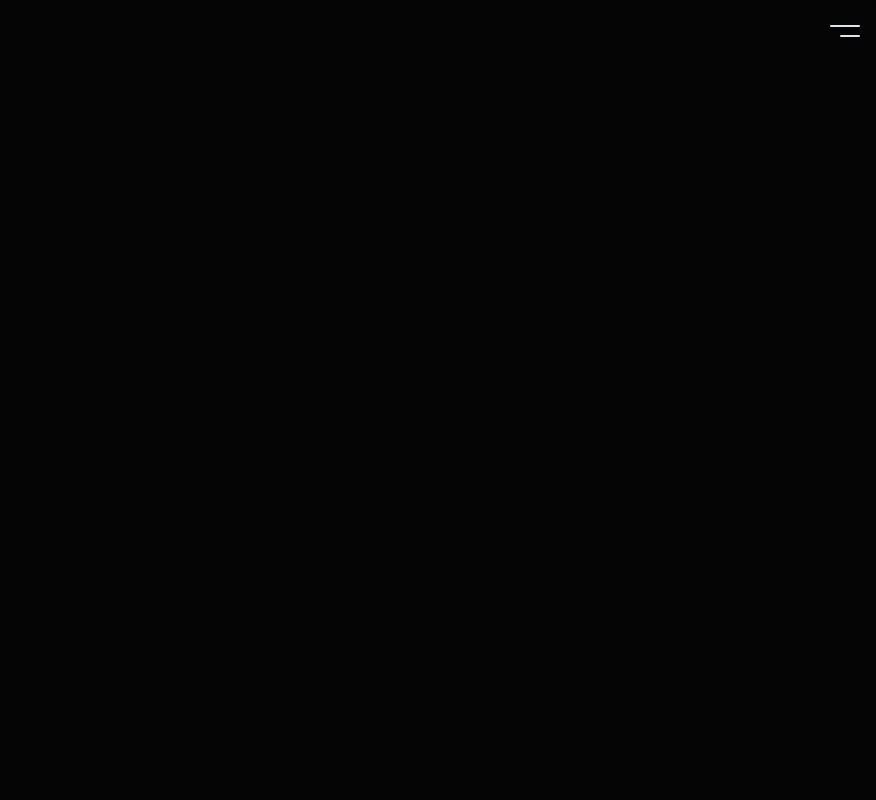
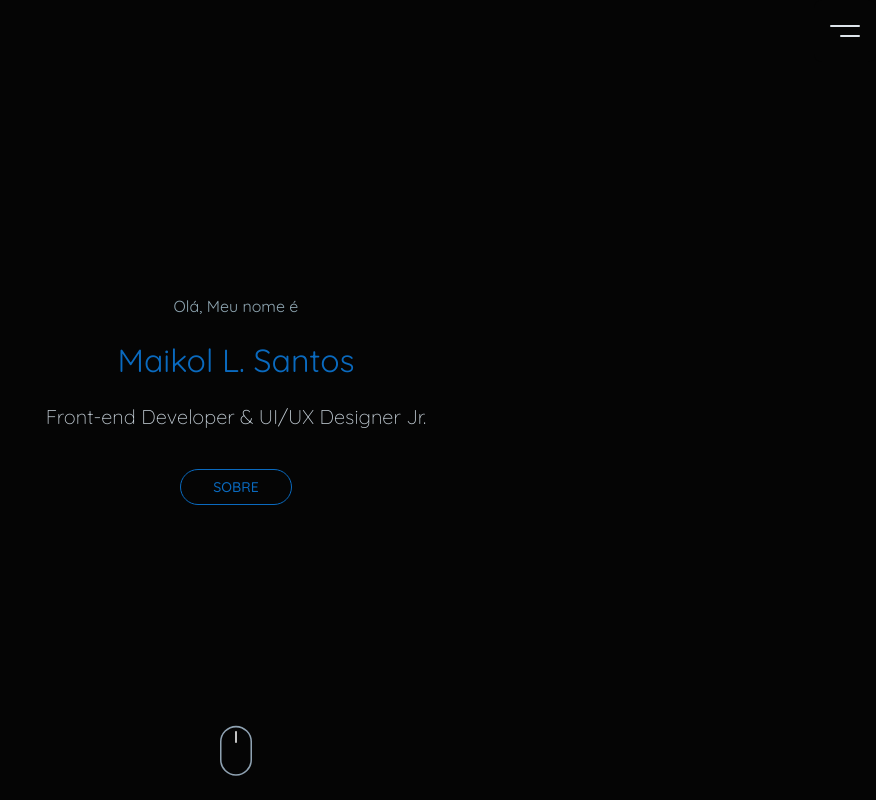
Before and after one commit to MaikolSantos/MaikolSantos, a React (Vite) app: page / in a window 1280 px wide. Shown: the whole page, without its empty margins (404-1280 px from the left). Built offline with nearby package versions, Linux system fonts and the light colour scheme.

Commit message:
feat: create hero section

```diff
--- a/src/components/Header/styles.ts
+++ b/src/components/Header/styles.ts
@@ -8,6 +8,7 @@ export const Container = styled.header`
   position: fixed;
   top: 0;
   right: 0;
+  z-index: 1;
   border-radius: 0.5rem;
   background-color: var(--color-black-200);
 
--- a/src/components/Menu/styles.ts
+++ b/src/components/Menu/styles.ts
@@ -7,10 +7,8 @@ export const Container = styled.nav`
   z-index: 1;
   width: 100%;
   max-width: 22.5rem;
-  height: 100vh;
-  background: var(--color-black-100);
-  box-shadow: -0.5625rem 0rem 1rem -0.375rem rgba(10, 106, 191, 0.57);
-
+  border-radius: 0.5rem;
+  background: var(--color-black-200);
   animation: menu 0.5s ease forwards;
 
   ul {
@@ -29,7 +27,7 @@ export const Container = styled.nav`
       cursor: pointer;
       transition: 0.3s ease;
       font-weight: 500;
-      font-size: 1.25rem;
+      font-size: 1rem;
 
       img {
         opacity: 0;
--- /dev/null
+++ b/src/components/Mouse/index.tsx
@@ -0,0 +1,32 @@
+import React from "react";
+
+import { Container, Rolling } from "./styles";
+
+const Mouse = () => {
+  return (
+    <Container
+      width="42"
+      height="66"
+      viewBox="0 0 42 66"
+      fill="none"
+      xmlns="http://www.w3.org/2000/svg"
+    >
+      <path
+        d="M21 64.5294C9.95294 64.5294 1 55.5765 1 44.5294V21C1 9.95294 9.95294 1 21 1C32.0471 1 41 9.95294 41 21V44.5294C41 55.5725 32.0431 64.5294 21 64.5294Z"
+        stroke="#8FA2B2"
+        strokeWidth="2"
+        strokeMiterlimit="10"
+      />
+      <Rolling
+        d="M21 7.66675V32.7648"
+        stroke="#FFF"
+        strokeWidth="2"
+        strokeMiterlimit="10"
+        strokeLinecap="round"
+        strokeLinejoin="round"
+      />
+    </Container>
+  );
+};
+
+export default Mouse;
--- /dev/null
+++ b/src/components/Mouse/styles.ts
@@ -0,0 +1,22 @@
+import styled from "styled-components";
+
+export const Container = styled.svg`
+  width: 2rem;
+  position: absolute;
+  bottom: 1rem;
+`;
+
+export const Rolling = styled.path`
+  animation: rolling 2s ease-out infinite;
+
+  @keyframes rolling {
+    from {
+      stroke-dasharray: 15;
+      stroke-dashoffset: 0;
+    }
+    to {
+      stroke-dasharray: 25;
+      stroke-dashoffset: -42;
+    }
+  }
+`;
--- a/src/pages/Home/index.tsx
+++ b/src/pages/Home/index.tsx
@@ -5,6 +5,7 @@ import ButtonMenu from "../../components/ButtonMenu";
 
 import { MenuContext } from "../../contexts/MenuContext";
 import Menu from "../../components/Menu";
+import Hero from "../components/Sections/Hero";
 
 const Home = () => {
   const { isOpen, changeMenu } = useContext(MenuContext);
@@ -15,6 +16,7 @@ const Home = () => {
         <ButtonMenu open={isOpen} onClick={changeMenu} />
         {isOpen && <Menu />}
       </Header>
+      <Hero />
     </div>
   );
 };
--- /dev/null
+++ b/src/pages/components/Sections/Hero/index.tsx
@@ -0,0 +1,26 @@
+import React from "react";
+import Mouse from "../../../../components/Mouse";
+import { LinkStyled } from "../../../../styles/LinkStyled";
+import { Container } from "./styles";
+
+const Hero = () => {
+  return (
+    <Container>
+      <p>Olá, Meu nome é</p>
+      <h1>Maikol L. Santos</h1>
+      <strong>Front-end Developer & UI/UX Designer Jr.</strong>
+      <LinkStyled
+        to="about"
+        spy={true}
+        smooth={true}
+        offset={50}
+        duration={500}
+      >
+        Sobre
+      </LinkStyled>
+      <Mouse />
+    </Container>
+  );
+};
+
+export default Hero;
--- /dev/null
+++ b/src/pages/components/Sections/Hero/styles.ts
@@ -0,0 +1,37 @@
+import styled from 'styled-components';
+import { ContainerDefault } from '../../../../styles/Containers';
+
+export const Container = styled(ContainerDefault)`
+position: relative;
+  display: flex;
+  flex-direction: column;
+  align-items: center;
+  justify-content: center;
+  gap: 1.5rem;
+  text-align: center;
+  height: 100vh;
+
+  p {
+    font-weight: var(--weight-regular);
+    font-size: 1rem;
+    color: var(--color-grey-100);
+
+  }
+
+  h1 {
+    font-weight: var(--weight-regular);
+    font-size: 2rem;
+    color: var(--color-brand-100);
+
+  }
+
+  strong {
+    font-weight: var(--weight-light);
+    font-size: 1.25rem;
+  }
+
+  a {
+    margin-top: 1rem;
+  }
+
+`
--- /dev/null
+++ b/src/styles/Containers.ts
@@ -0,0 +1,7 @@
+import styled from 'styled-components';
+
+export const ContainerDefault = styled.div`
+  max-width: 64rem;
+  width: 100%;
+  margin: 0 auto;
+`
--- a/src/styles/GlobalStyles.ts
+++ b/src/styles/GlobalStyles.ts
@@ -22,12 +22,18 @@ export const GlobaStyles = createGlobalStyle`
     --color-grey-400: #EDEDED;
 
     --color-white: #FFFFFF;
+
+    --weight-light: 300;
+    --weight-regular: 400;
+    --weight-medium: 500;
+    --weight-semibold: 600;
+    --weight-bold: 700;
   }
 
   body {
     background-color: var(--color-black-200);
     color: var(--color-grey-200);
+    padding: 0 1rem;
   }
 
-
 `;
--- /dev/null
+++ b/src/styles/LinkStyled.ts
@@ -0,0 +1,28 @@
+import styled from "styled-components";
+
+import { Link } from "react-scroll";
+
+export const LinkStyled = styled(Link)`
+  display: flex;
+  align-items: center;
+  justify-content: center;
+  height: 2.25rem;
+  padding: 0 2rem;
+  font-weight: var(--weight-medium);
+  font-size: 0.875rem;
+  text-transform: uppercase;
+  border: 0.0625rem solid var(--color-brand-100);
+  border-radius: 3.125rem;
+  background-color: transparent;
+  color: var(--color-brand-100);
+  cursor: pointer;
+  transition: .3s ease;
+
+  :hover {
+    background: #06559b;
+    border: 0.0625rem solid #2182d9;
+    border-radius: 3.125rem;
+    filter: drop-shadow(0rem 0rem 0.75rem #197de5);
+    color: var(--color-grey-400);
+  }
+`;
```
